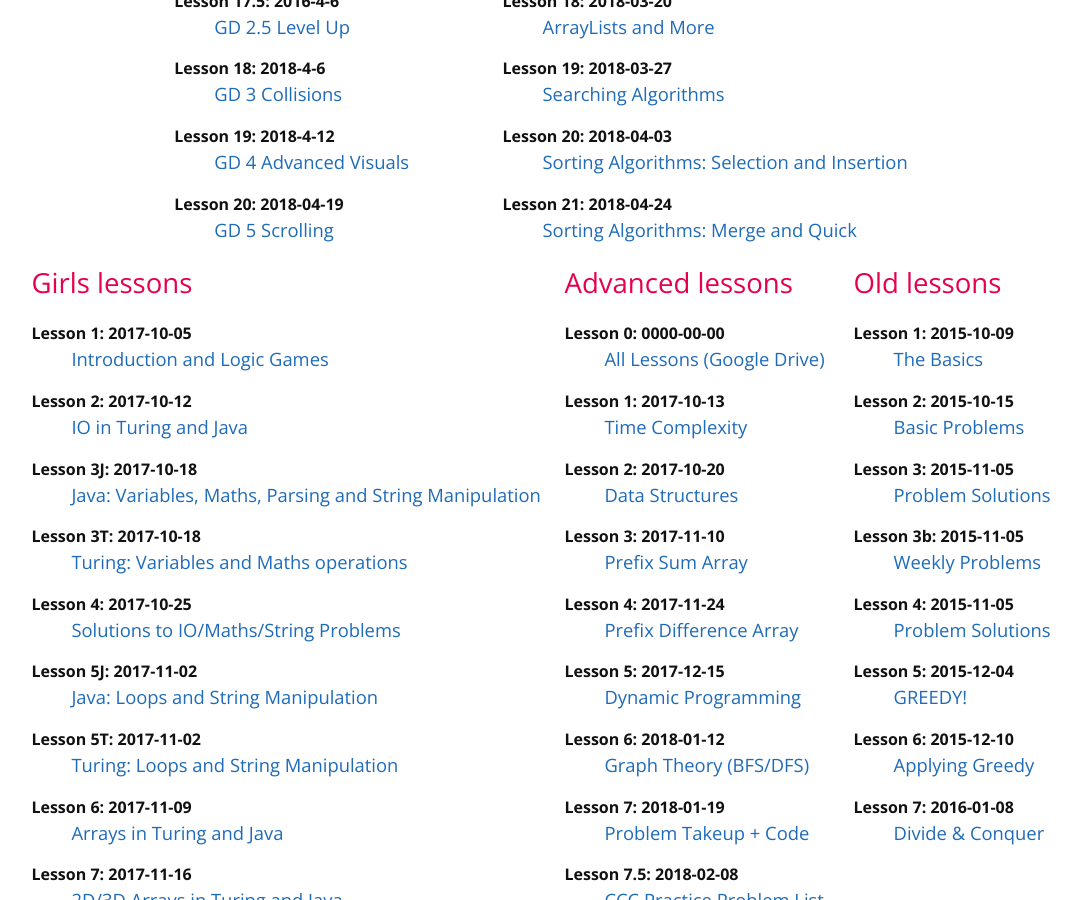
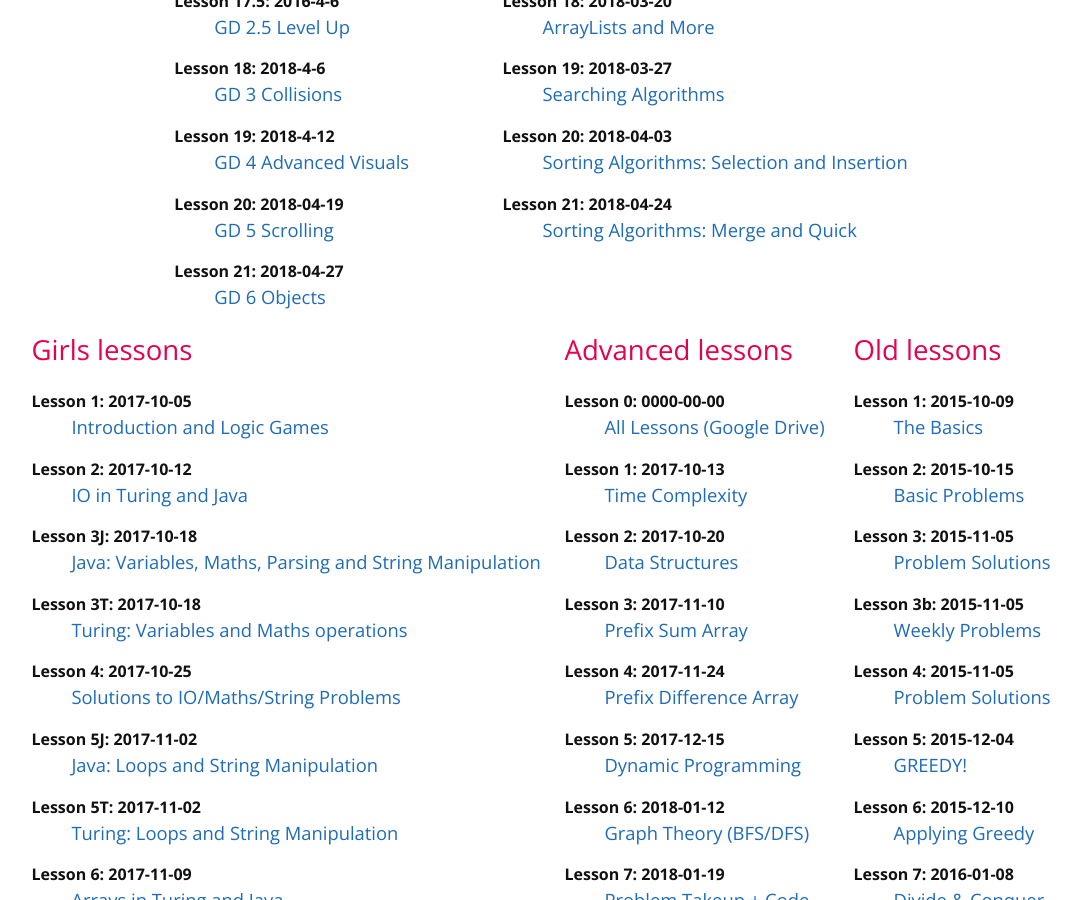
Before and after one commit to mcpt/mcpt.github.io, a Jekyll site: the page built from cpt.md, in a window 1280 px wide and 900 px high, scrolled down 1760 px. Shown: the whole window, without its empty margins (99-1180 px from the left). Built offline with Jekyll 4.4.1, drawn with Linux system fonts in a browser that asks for light colours.

Commit message:
Update junior-lessons.yml

```diff
--- a/_data/junior-lessons.yml
+++ b/_data/junior-lessons.yml
@@ -108,3 +108,8 @@
   date: 2018-04-19
   id: 20
   url: https://drive.google.com/drive/folders/1xjXjWVsUA2zAq7iwU7TK0RYvGslLP7yF
+
+- title: GD 6 Objects
+  date: 2018-04-27
+  id: 21
+  url: https://drive.google.com/drive/folders/148peKKWco1I1bGhu6BO-Yzp_kQ_aGi9X
```
